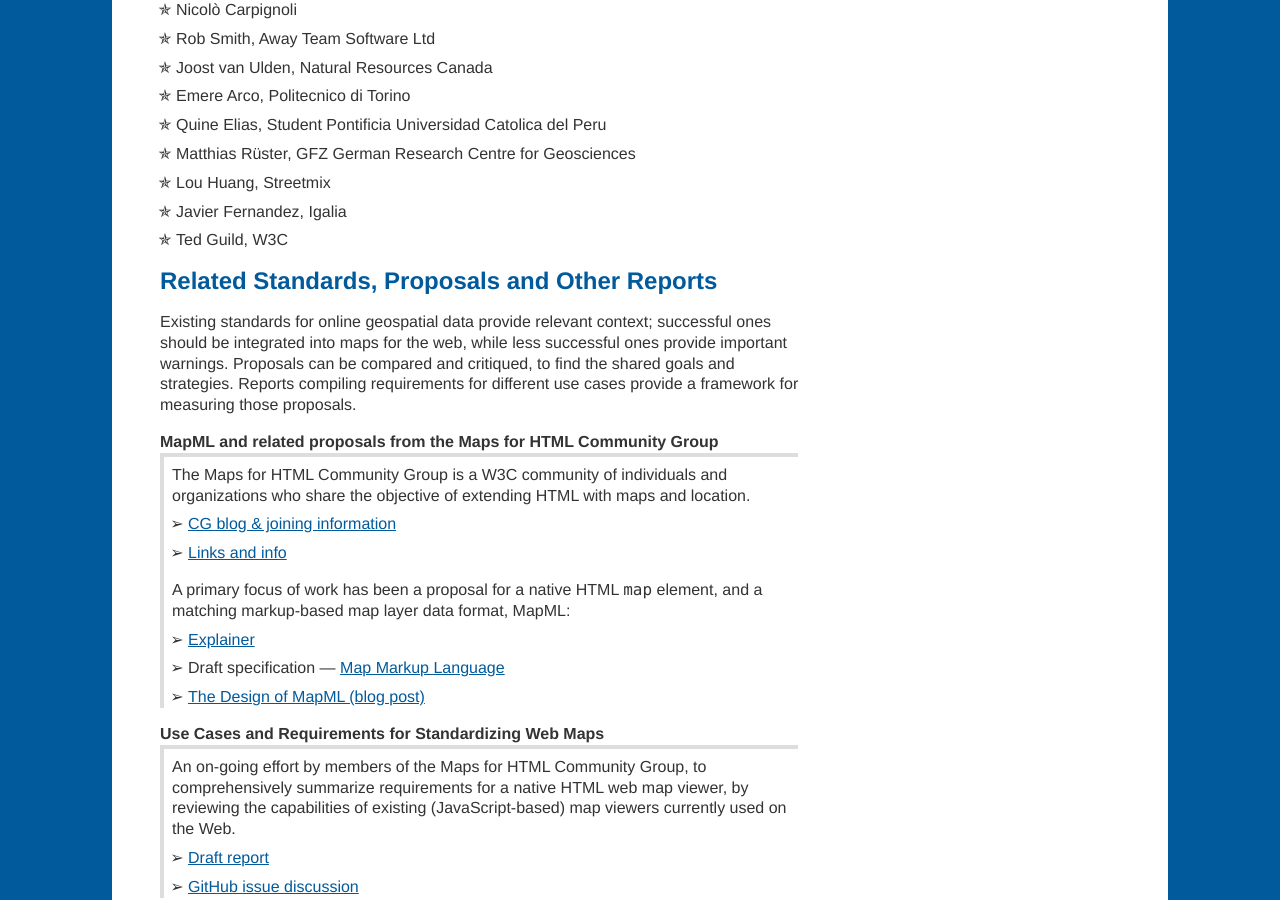
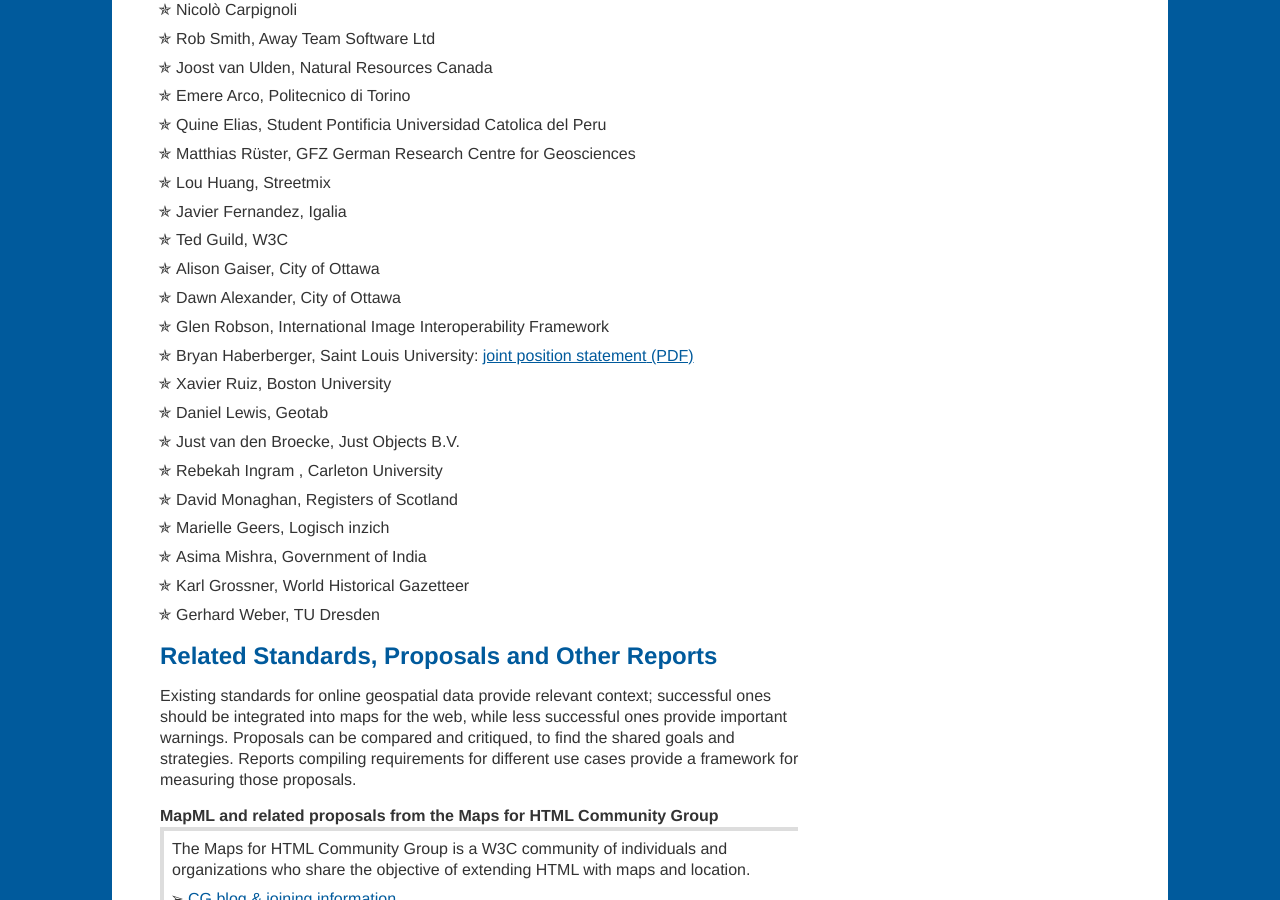
Before and after one commit to Maps4HTML/Maps4HTML-Workshop-2020, a Jekyll site: the page built from supporting-material.html, in a window 1280 px wide and 900 px high, scrolled down 4304 px. Built offline with Jekyll 4.4.1, drawn with Linux system fonts in a browser that asks for light colours.

Commit message:
Add recent registrations, plus joint position statement from IIIF maps community group

```diff
--- a/supporting-material.html
+++ b/supporting-material.html
@@ -173,6 +173,21 @@
   <li>Lou Huang, Streetmix</li>
   <li>Javier Fernandez, Igalia</li>
   <li>Ted Guild, W3C</li>
+  <li>Alison Gaiser, City of Ottawa </li>
+  <li>Dawn Alexander, City of Ottawa </li>
+  <li>Glen Robson, International Image Interoperability Framework </li>
+  <li>Bryan Haberberger, Saint Louis University:
+    <a href="{{ relBase }}/supporting-material-uploads/position-statements/Bryan_Haberberger-IIIF-Maps-Community-Group.pdf">joint position statement</a>
+  </li>
+  <li>Xavier Ruiz, Boston University </li>
+  <li>Daniel Lewis, Geotab </li>
+  <li>Just van den Broecke, Just Objects B.V. </li>
+  <li>Rebekah Ingram , Carleton University </li>
+  <li>David Monaghan, Registers of Scotland </li>
+  <li>Marielle Geers, Logisch inzich </li>
+  <li>Asima Mishra, Government of India </li>
+  <li>Karl Grossner, World Historical Gazetteer </li>
+  <li>Gerhard Weber, TU Dresden </li> </li>
 </ul>
 <h2 id="reports-explainers">Related Standards, Proposals and Other Reports</h2>
 
```
Also changed, not shown: 1 other file.
